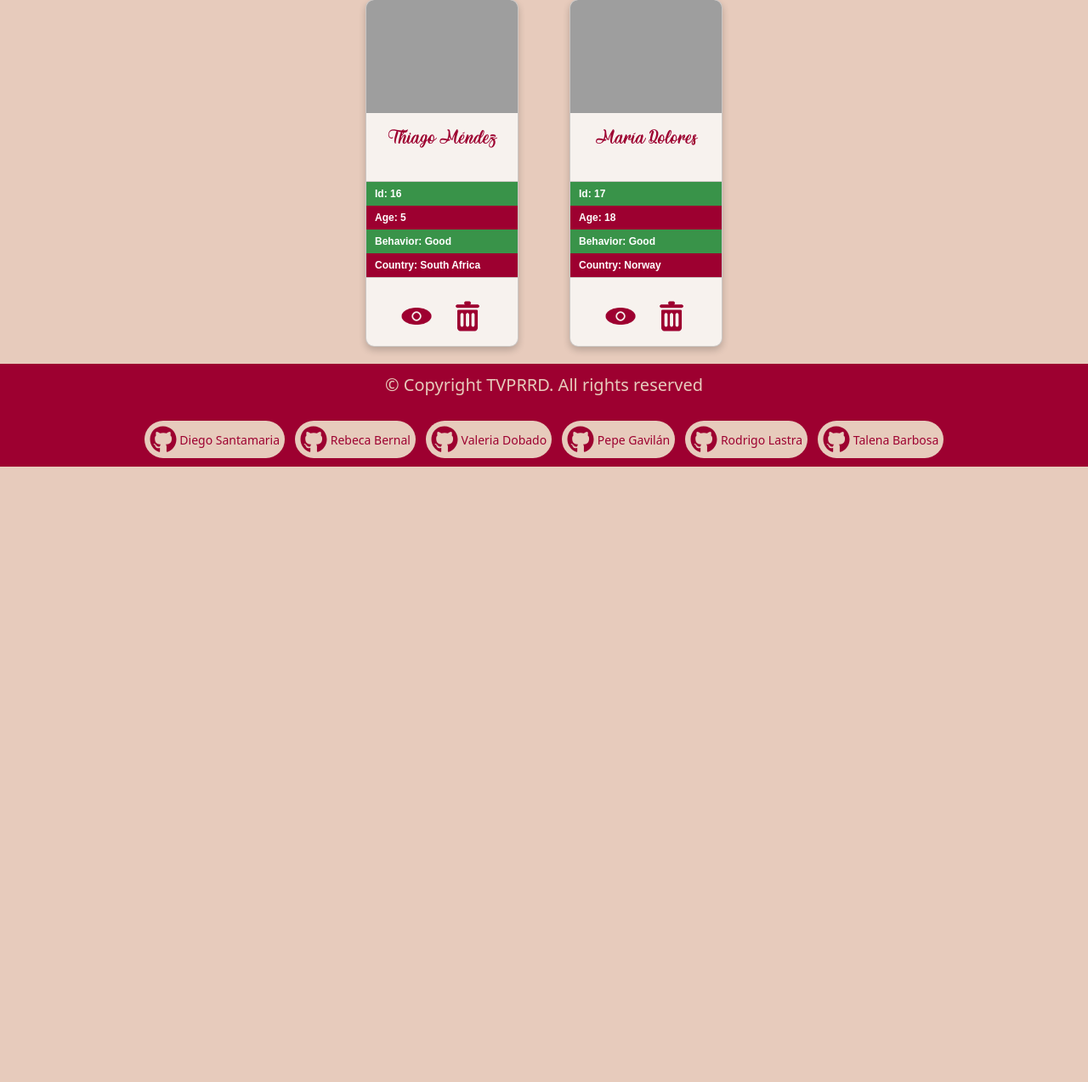
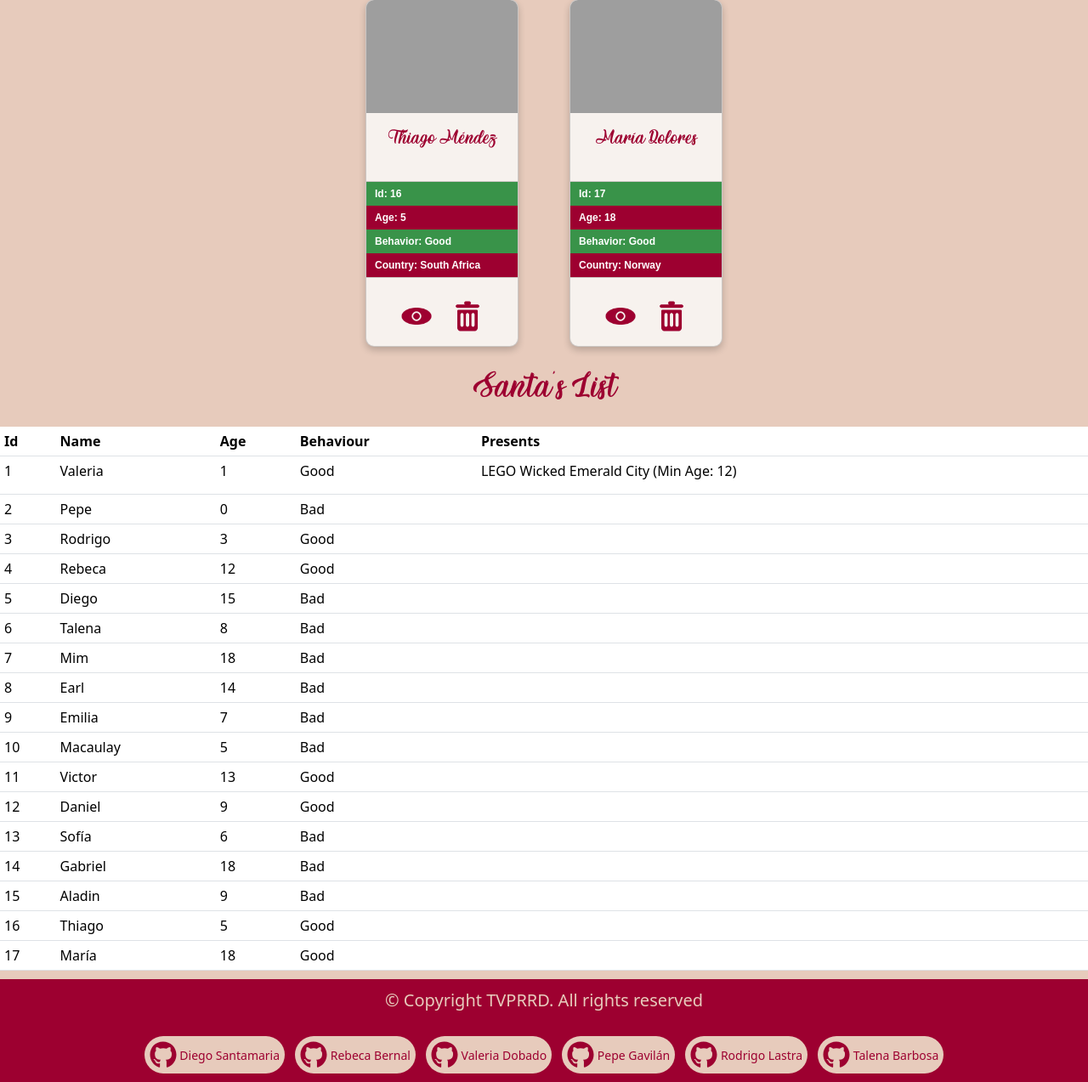
Before and after one commit to DinGo21/HoHo_Toys, a Laravel app: page /santa in a window 1280 px wide. Shown: the part 1665-2938 px from the top of the page at 85% size. Before the commit the page ends 2214 px from the top, so only its background shows below. Run offline with Laravel 12, Linux system fonts and the light colour scheme; data comes from the database, SQL or seed files in the repository; tables that the repository leaves empty hold one stand-in row (values such as "Sample post"); grey boxes are pictures that could not be loaded.

Commit message:
feat: added list function to ChildController

```diff
--- a/app/Http/Controllers/ChildController.php
+++ b/app/Http/Controllers/ChildController.php
@@ -2,9 +2,9 @@
 
 namespace App\Http\Controllers;
 
+use Illuminate\Http\Request;
 use App\Models\Child;
-use Illuminate\Http\Request;
-use App\Http\Controllers\Controller;
+use App\Models\Toy;
 use Illuminate\Support\Facades\Redirect;
 
 class ChildController extends Controller
@@ -14,17 +14,16 @@ class ChildController extends Controller
      */
     public function index(Request $request)
     {
-        if ($request->action === 'delete'){
+        if ($request->action === 'delete') {
             $this->destroy($request->id);
+            return redirect()->route('santa');
+        }
 
-            return Redirect::to(route('santa'));
-        }
         $children = Child::all();
-
         return view('santa', compact('children'));
     }
 
-     /**
+    /**
      * Show the form for creating a new resource.
      */
     public function create()
@@ -37,7 +36,7 @@ class ChildController extends Controller
      */
     public function store(Request $request)
     {
-        $childs = Child::create([
+        $child = Child::create([
             'name' => $request->name,
             'surname' => $request->surname,
             'photo' => $request->photo,
@@ -45,9 +44,9 @@ class ChildController extends Controller
             'naughty' => $request->naughty,
             'country' => $request->country
         ]);
-        $childs->save();
+        $child->save();
 
-        return Redirect::to(route('santa'));
+        return redirect()->route('santa');
     }
 
     /**
@@ -56,13 +55,87 @@ class ChildController extends Controller
     public function show(string $id)
     {
         $child = Child::findOrFail($id);
+        return view('santaShow', compact('child'));
+    }
 
-        return view('santaShow', compact('child'));
+    private function gift_tickets($child): void
+    {
+        $tickets = Toy::whereIn("id", [28, 29, 30])->get();
+
+        $child->toys()->attach([$tickets[rand(0, count($tickets) - 1)]->id]);
+    }
+
+    private function gift_charcoal($child): void
+    {
+        $charcoal = Toy::where("name", "LIKE", "%Carbón%")->get();
+
+        $child->toys()->attach([$charcoal[rand(0, count($charcoal) - 1)]->id]);
+    }
+
+    private function get_toys($child)
+    {
+        switch (true) {
+            case ($child->age >= 0 && $child->age < 3):
+                $toys = Toy::where("min_age", "=", "0")->get()->toArray();
+
+                break;
+            case ($child->age >= 3 && $child->age < 7):
+                $toys = Toy::where("min_age", "=", "3")->get()->toArray();
+
+                break;
+            case ($child->age >= 7 && $child->age < 12):
+                $toys = Toy::where("min_age", "=", "7")->get()->toArray();
+
+                break;
+            case ($child->age >= 12 && $child->age < 16):
+                $toys = Toy::where("min_age", "=", "12")->get()->toArray();
+                break;
+            case ($child->age >= 16 && $child->age < 18):
+                $toys = Toy::where("min_age", "=", "16")->get()->toArray();
+                break;
+            default:
+                $toys = Toy::find(1)->toArray();
+                break;
+        }
+        return $toys;
+    }
+
+    private function gift_toys($child)
+    {
+        $toys = $this->get_toys($child);
+        if (empty($toys)) {
+            return;
+        }
+
+        $random = rand(0, count($toys) - 1);
+        $child->toys()->attach([$toys[$random]['id']]);
+
+        unset($toys[$random]);
+        $toys = array_values($toys);
+
+        if (!empty($toys)) {
+            $random = rand(0, count($toys) - 1);
+            $child->toys()->attach([$toys[$random]['id']]);
+        }
     }
 
     public function list()
     {
-        return view('createChildForm');
+        $children = Child::all();
+
+        foreach ($children as $child) {
+            if ($child->age >= 18) {
+                $this->gift_tickets($child);
+                continue;
+            }
+            if ($child->naughty) {
+                $this->gift_charcoal($child);
+                continue;
+            }
+            $this->gift_toys($child);
+        }
+
+        return redirect()->route('santa');
     }
 
     /**
@@ -71,7 +144,6 @@ class ChildController extends Controller
     public function edit(string $id)
     {
         $child = Child::find($id);
-
         return view('editChildForm', compact('child'));
     }
 
@@ -82,7 +154,7 @@ class ChildController extends Controller
     {
         $child = Child::find($id);
 
-        $child -> update([
+        $child->update([
             'name' => $request->name,
             'surname' => $request->surname,
             'photo' => $request->photo,
@@ -91,8 +163,8 @@ class ChildController extends Controller
             'country' => $request->country
         ]);
 
-        $child -> save();
-        return Redirect::to('santa');
+        $child->save();
+        return redirect()->route('santa');
     }
 
     /**
@@ -101,8 +173,6 @@ class ChildController extends Controller
     public function destroy(string $id)
     {
         $child = Child::find($id);
-
-        $child -> delete();
-
+        $child->delete();
     }
 }
--- a/database/seeders/ToysTableSeeder.php
+++ b/database/seeders/ToysTableSeeder.php
@@ -98,7 +98,7 @@ class ToysTableSeeder extends Seeder
         $toy->name = "Play-Doh Cocina Creativa";
         $toy->photo = "https://res.cloudinary.com/albertokz/image/upload/v1734346340/Toys/w9odjyhtzz7keoksrjla.png";
         $toy->description = "Play-Doh - Set de cocina y restaurante Play-Doh Kitchen Creations. Un set perfecto para pequeños aspirantes a chef con creativas comidas de plastilina Play-Doh.";
-        $toy->min_age = "0";
+        $toy->min_age = "3";
         $toy->save();
 
         $toy = new Toy();
@@ -119,7 +119,7 @@ class ToysTableSeeder extends Seeder
         $toy->name = "Wood'n Play León Carro";
         $toy->photo = "https://res.cloudinary.com/dg28513f0/image/upload/v1734636833/leon_c1h6u5.jpg";
         $toy->description = "Wood'n Play - Carrito animal (varios modelos), un pequeño animal de madera con ruedas para llevarlo a pasear y vivir grandes aventuras. Este juguete es fácil de sostener y manipular, ayudando a los niños a desarrollar sus habilidades motoras.";
-        $toy->min_age = "0";
+        $toy->min_age = "3";
         $toy->save();
 
         $toy = new Toy();
@@ -154,7 +154,7 @@ class ToysTableSeeder extends Seeder
         $toy->name = "Oso de Peluche Gigante";
         $toy->photo = "https://res.cloudinary.com/albertokz/image/upload/v1734346340/Toys/zdhytawbv1d107ahesz8.png";
         $toy->description = "Oso de peluche de 76 cm, un gran oso de peluche con lazo marrón en el cuello.";
-        $toy->min_age = "0";
+        $toy->min_age = "3";
         $toy->save();
 
         $toy = new Toy();
--- a/resources/views/layouts/app.blade.php
+++ b/resources/views/layouts/app.blade.php
@@ -19,10 +19,5 @@
         </div>
 
         <script src="{{ asset('js/script.js')}}"></script>
-        <script
-            src="https://cdn.jsdelivr.net/npm/bootstrap@5.3.3/dist/js/bootstrap.bundle.min.js"
-            integrity="sha384-YvpcrYf0tY3lHB60NNkmXc5s9fDVZLESaAA55NDzOxhy9GkcIdslK1eN7N6jIeHz"
-            crossorigin="anonymous">
-        </script>
     </body>
 </html>
--- a/resources/views/santa.blade.php
+++ b/resources/views/santa.blade.php
@@ -2,12 +2,12 @@
 
 @section('content')
 <div class="addBtn">
-    <a href="{{route('santacreate')}}">
+    <a href="{{ route('santacreate') }}">
         <img src="img/addButton.ico" alt="add-Button" class="add">
         <p>Add New Child</p>
     </a>
 
-    <a href="{{route('santalist')}}">
+    <a href="{{ route('santalist') }}">
         <img src="img/list.png" alt="list-Button" class="add">
         <p>Santa's List</p>
     </a>
@@ -16,22 +16,22 @@
 <div class="cardSection">
     @foreach ($children as $child)
         <div class="card" style="width: 18rem;">
-            <img src="{{$child->photo}}" class="card-img-top" alt="Photo of {{$child->name}} {{$child->surname}}">
+            <img src="{{ $child->photo }}" class="card-img-top" alt="Photo of {{ $child->name }} {{ $child->surname }}">
             <div class="card-body">
-                <h5 class="card-title">{{$child->name}} {{$child->surname}}</h5>
+                <h5 class="card-title">{{ $child->name }} {{ $child->surname }}</h5>
             </div>
             <ul class="list-group list-group-flush">
-                <li class="list-group-item">Id: {{$child->id}}</li>
-                <li class="list-group-item">Age: {{$child->age}}</li>
-                <li class="list-group-item">Behavior: {{$child->naughty ? 'Bad' : 'Good'}}</li>
-                <li class="list-group-item">Country: {{$child->country}}</li>
+                <li class="list-group-item">Id: {{ $child->id }}</li>
+                <li class="list-group-item">Age: {{ $child->age }}</li>
+                <li class="list-group-item">Behavior: {{ $child->naughty ? 'Bad' : 'Good' }}</li>
+                <li class="list-group-item">Country: {{ $child->country }}</li>
             </ul>
             <div class="card-body">
                 <div class="crud-container">
                     <a href="{{ route('santashow', ['id' => $child->id]) }}">
                         <img src="img/viewIcon.ico" alt="view-Button" class="crudBtn">
                     </a>
-                    <a href="?action=delete&id={{$child->id}}">
+                    <a href="{{ route('santadestroy', ['id' => $child->id]) }}">
                         <img src="{{ asset('img/deleteIcon.ico') }}" alt="delete-Button" class="crudBtn">
                     </a>
                 </div>
@@ -40,4 +40,39 @@
     @endforeach
 </div>
 
+<div class="tableChild">
+    <h2 class="form-title">Santa's List</h2>
+    <table class="table">
+        <thead>
+            <tr>
+                <th>Id</th>
+                <th>Name</th>
+                <th>Age</th>
+                <th>Behaviour</th>
+                <th>Presents</th>
+            </tr>
+        </thead>
+        <tbody>
+            @foreach ($children as $child)
+                <tr>
+                    <td>{{ $child->id }}</td>
+                    <td>{{ $child->name }}</td>
+                    <td>{{ $child->age }}</td>
+                    <td>
+                        @if ($child->naughty)
+                            <span class="inactive">Bad</span>
+                        @else
+                            <span class="active">Good</span>
+                        @endif
+                    </td>
+                    <td>
+                        @foreach ($child->toys as $toy)
+                            <p>{{ $toy->name }} (Min Age: {{ $toy->min_age }})</p>
+                        @endforeach
+                    </td>
+                </tr>
+            @endforeach
+        </tbody>
+    </table>
+</div>
 @endsection
--- a/routes/web.php
+++ b/routes/web.php
@@ -10,7 +10,7 @@ Route::get('/', function () {
 
 Route::get('/santa', [ChildController::class, 'index'])->name('santa');
 Route::get('/santa/show/{id}',[ChildController::class, 'show'])->name('santashow');
-Route::delete('/santa/destroy/{id}', [ChildController::class, 'destroy'])->name('santadestroy');
+Route::delete('/santa/destroy/{id}', [ChildController::class, 'delete'])->name('santadestroy');
 Route::get('/santa/list', [ChildController::class, 'list'])->name('santalist');
 Route::get('/santa/create', [ChildController::class, 'create'])->name('santacreate');
 Route::post('/santa/store', [ChildController::class, 'store'])->name('santastore');
```
